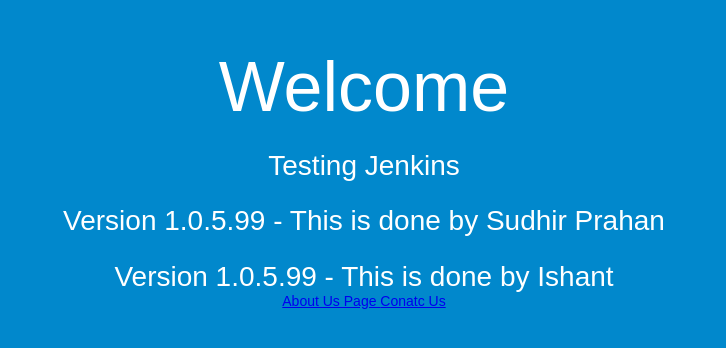
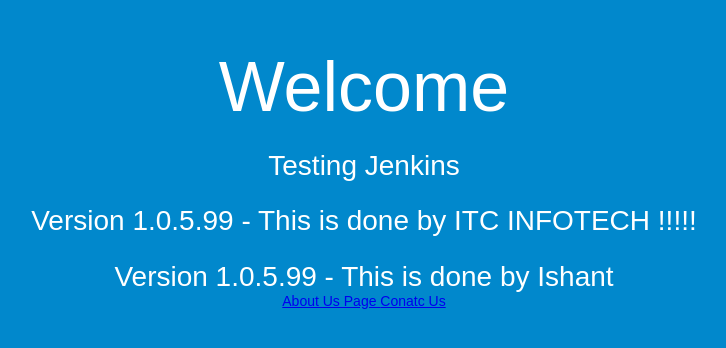
Before and after one commit to sudhirr4u/codedeployapp, a plain HTML site: page index.html in a window 1280 px wide. Shown: the whole page, without its empty margins (276-1002 px from the left). Drawn offline with Linux system fonts and the light colour scheme.

Commit message:
4th commit

```diff
--- a/index.html
+++ b/index.html
@@ -28,7 +28,7 @@
   <div align="center">
     <h1>Welcome</h1>
     <h2>Testing Jenkins</h2>
-<h2>Version 1.0.5.99 -  This is done by Sudhir Prahan </h2>
+<h2>Version 1.0.5.99 -  This is done by ITC INFOTECH !!!!! </h2>
 <h2>Version 1.0.5.99 -  This is done by Ishant</h2>
 <a href="aboutus.html"> About Us Page </a>
 <a href="myform.html" > Conatc Us</a>
```
